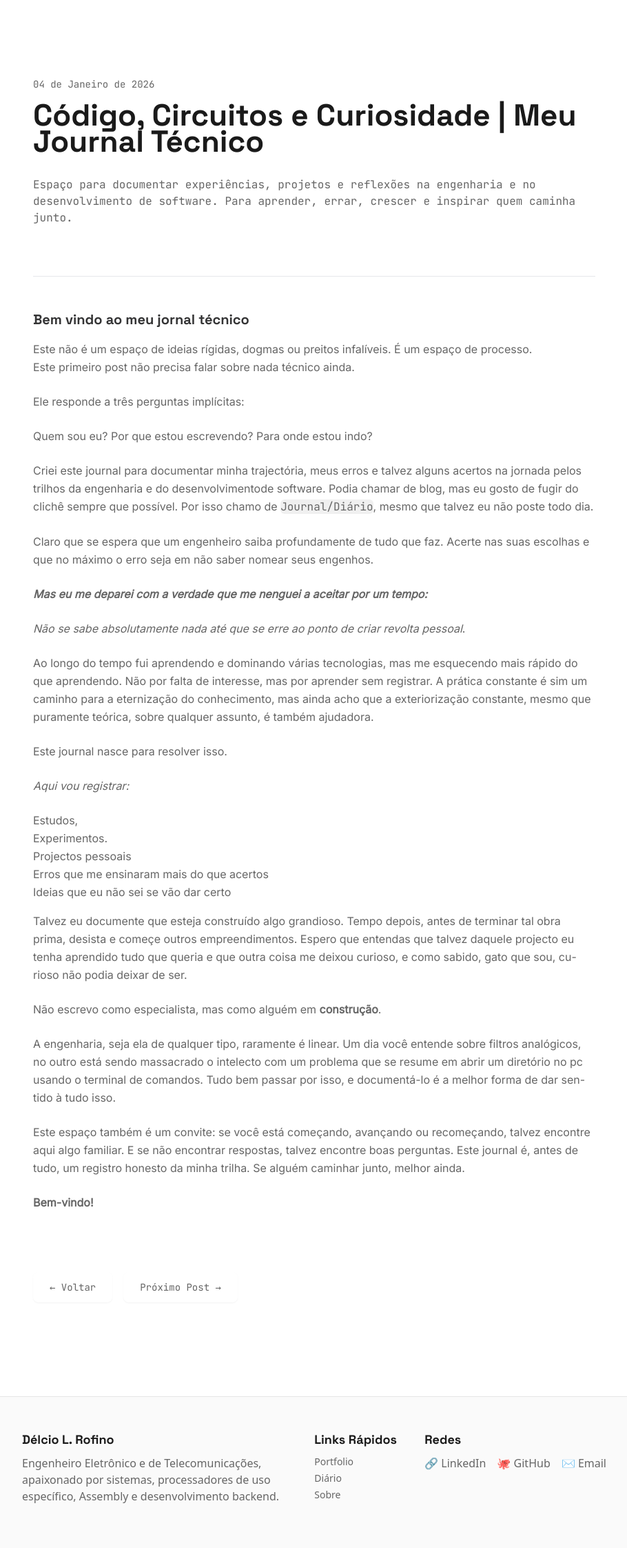
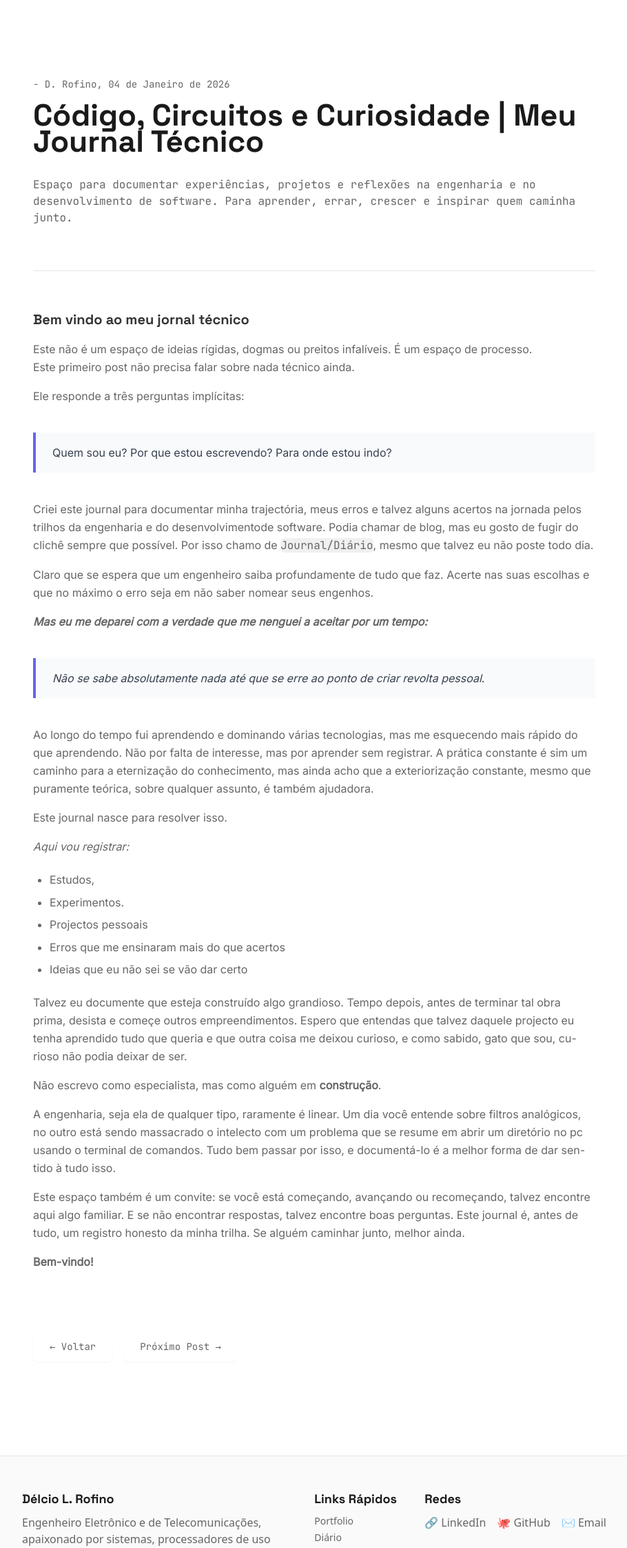
Before and after one commit to delcioleonardorofino/Journal, a Flask app: page /posts/1 in a window 1280 px wide. Shown: the part 66-2310 px from the top of the page at 69% size, without its empty margins (184-1094 px from the left). Run offline with Flask 3, Linux system fonts and the light colour scheme; some libraries are stand-ins or nearby versions.

Commit message:
Some enhancements in blockquotes and posts paragraphs

```diff
--- a/backend/static/css/style.css
+++ b/backend/static/css/style.css
@@ -1,4 +1,33 @@
 
+.post ul{
+  list-style-type: disc;
+  padding-left: 1.5rem;
+}
+
+.post ol{
+  list-style: decimal;
+  padding-left: 1.5rem;
+}
+
+.post li {
+  margin: 0.4rem 0;
+}
+
+.post p{
+  margin: 0 !important;
+}
+
+.post blockquote{
+  margin: 1.5rem 0;
+  padding: 1rem 1.5rem;
+  background: #f9fafb;
+  border-left: 4px solid #6366f1;
+  color: #374151;
+}
+
+.post blockquote p{
+  margin: 0;
+}
 
 pre {
   overflow-x: auto;
--- a/backend/templates/post.html
+++ b/backend/templates/post.html
@@ -15,11 +15,11 @@
             id="container">
 
 
-    <section class=" max-w-container px-6 py-12 flex flex-col gap-12 content">
+    <section class=" max-w-container px-6 py-12 flex flex-col gap-10 md:gap-14 content">
 
     <!-- Header do Post -->
     <header class="flex flex-col gap-4">
-        <span class="font-mono text-xs md:text-sm text-text-muted">{{post.date|safe}}</span>
+        <span class="font-mono text-xs md:text-sm text-text-muted"><blockquote>- D. Rofino, {{post.date|safe}}</blockquote></span>
         <h1 class="font-display font-bold text-2xl md:text-5xl text-text-primary">
             {{post.title|safe}}
         </h1>
@@ -27,12 +27,13 @@
         <div class="flex flex-col mb-2 gap-2 text-text-muted text-sm md:text-base">
             <span class="font-mono">{{post.description|safe}}</span>
         </div>
-
+{%if post.tags%}
         <section class="flex flex-wrap gap-2">
             {%for tag in post.tags%}
                 <span class="bg-[#F0F0F0] text-xs font-mono px-2 py-1 rounded-sm">#{{tag}}</span>
             {%endfor%}
         </section>
+{%endif%}
     </header>
     <hr>
 
```
